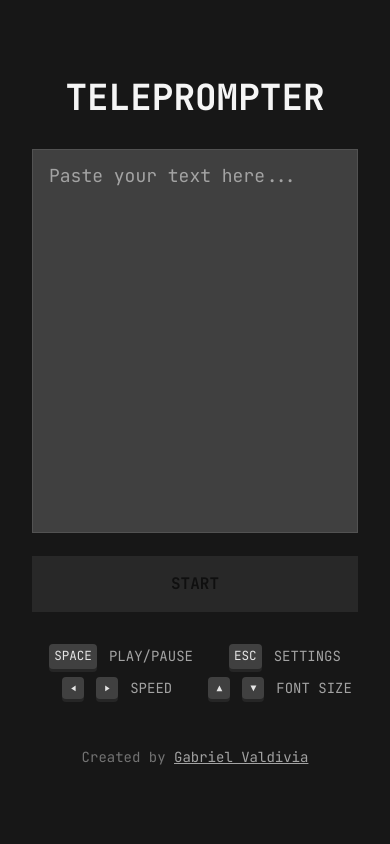
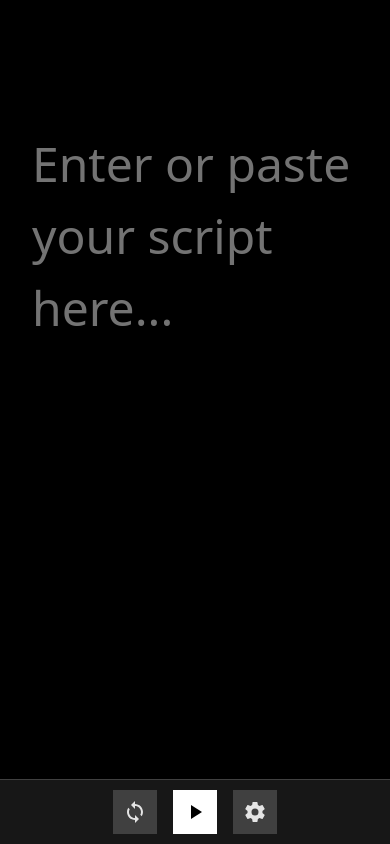
Before and after one commit to gabrielvaldivia/teleprompter, a React (Vite) app: page / in a window 390 px wide. Built offline with nearby package versions, Linux system fonts and the light colour scheme.

Commit message:
Refactor Teleprompter component by removing unused state and updating key controls for play/pause functionality. Improve layout responsiveness and enhance textarea for script input.

```diff
--- a/src/Teleprompter.tsx
+++ b/src/Teleprompter.tsx
@@ -43,7 +43,6 @@ const VOICE_MAX_ADVANCE_PER_RESULT = 20;
 
 export default function Teleprompter() {
   const [content, setContent] = useState("");
-  const [textInput, setTextInput] = useState("");
   const [isPlaying, setIsPlaying] = useState(false);
   const [speed, setSpeed] = useState(50);
   const [fontSize, setFontSize] = useState(48);
@@ -360,7 +359,7 @@ export default function Teleprompter() {
 
   const handleKeyPress = useCallback(
     (e: KeyboardEvent) => {
-      if (e.code === "Space" && content) {
+      if (e.code === "Tab" && content) {
         e.preventDefault();
         togglePlay();
       } else if (e.code === "Escape") {
@@ -388,100 +387,6 @@ export default function Teleprompter() {
       window.removeEventListener("keydown", handleKeyPress as EventListener);
   }, [handleKeyPress]);
 
-  const loadContent = () => {
-    if (textInput.trim()) {
-      setContent(textInput);
-      spokenCountRef.current = 0;
-      setSpokenWordCount(0);
-      setShowSettings(false);
-    }
-  };
-
-  if (!content) {
-    return (
-      <div className="flex justify-center items-center p-8 min-h-screen bg-neutral-900">
-        <div className="w-full max-w-4xl">
-          <h1 className="mb-8 text-4xl font-bold text-center text-neutral-100">
-            TELEPROMPTER
-          </h1>
-
-          <textarea
-            value={textInput}
-            onChange={(e) => setTextInput(e.target.value)}
-            placeholder="Paste your text here..."
-            className="px-4 py-3 w-full h-96 text-lg border resize-none bg-neutral-700 text-neutral-100 placeholder-neutral-400 border-neutral-600 focus:outline-none focus:border-neutral-400"
-          />
-
-          <button
-            onClick={loadContent}
-            disabled={!textInput.trim()}
-            className="py-4 mt-4 w-full font-bold text-black bg-white disabled:opacity-30 disabled:bg-neutral-600 hover:bg-neutral-100"
-          >
-            START
-          </button>
-
-          <div className="mt-8 text-sm text-center text-neutral-400">
-            <p className="flex flex-wrap gap-y-2 gap-x-3 justify-center items-center">
-              <span className="keycap">SPACE</span>
-              <span> PLAY/PAUSE </span>
-              <span className="ml-6 keycap">ESC</span>
-              <span> SETTINGS </span>
-              <span className="ml-6 keycap keycap--arrow" aria-label="Left">
-                <svg
-                  viewBox="0 0 12 12"
-                  className="keycap-arrow-svg"
-                  fill="currentColor"
-                >
-                  <polygon points="9,2 9,10 3,6" />
-                </svg>
-              </span>
-              <span className="keycap keycap--arrow" aria-label="Right">
-                <svg
-                  viewBox="0 0 12 12"
-                  className="keycap-arrow-svg"
-                  fill="currentColor"
-                >
-                  <polygon points="3,2 3,10 9,6" />
-                </svg>
-              </span>
-              <span> SPEED </span>
-              <span className="ml-6 keycap keycap--arrow" aria-label="Up">
-                <svg
-                  viewBox="0 0 12 12"
-                  className="keycap-arrow-svg"
-                  fill="currentColor"
-                >
-                  <polygon points="6,2 2,10 10,10" />
-                </svg>
-              </span>
-              <span className="keycap keycap--arrow" aria-label="Down">
-                <svg
-                  viewBox="0 0 12 12"
-                  className="keycap-arrow-svg"
-                  fill="currentColor"
-                >
-                  <polygon points="6,10 2,2 10,2" />
-                </svg>
-              </span>
-              <span> FONT SIZE</span>
-            </p>
-          </div>
-          <p className="mt-12 text-sm text-center text-neutral-500">
-            Created by{" "}
-            <a
-              href="https://gabrielvaldivia.com"
-              target="_blank"
-              rel="noopener noreferrer"
-              className="underline text-neutral-400 hover:text-neutral-300"
-            >
-              Gabriel Valdivia
-            </a>
-          </p>
-        </div>
-      </div>
-    );
-  }
-
   return (
     <div className="overflow-hidden relative min-h-screen bg-black">
       {showSettings && (
@@ -500,11 +405,11 @@ export default function Teleprompter() {
             <div className="px-8 py-8 mx-auto space-y-6 max-w-4xl">
               <div className="space-y-6">
                 {VOICE_SUPPORTED && (
-                  <div className="flex gap-6 justify-between items-center">
+                  <div className="flex flex-col gap-2 md:flex-row md:gap-6 md:justify-between md:items-center">
                     <label className="font-bold text-neutral-300 shrink-0">
                       MODE
                     </label>
-                    <span className="flex gap-2 items-center">
+                    <span className="flex w-full md:w-auto gap-2 items-center">
                       <button
                         type="button"
                         onClick={() => {
@@ -513,7 +418,7 @@ export default function Teleprompter() {
                           setSpokenWordCount(0);
                           setRecognizedTranscript("");
                         }}
-                        className={`px-4 py-2 text-sm font-bold ${mode === "auto" ? "bg-white text-black" : "bg-neutral-700 text-neutral-300 hover:bg-neutral-600"}`}
+                        className={`flex-1 md:flex-initial px-4 py-2 text-sm font-bold ${mode === "auto" ? "bg-white text-black" : "bg-neutral-700 text-neutral-300 hover:bg-neutral-600"}`}
                       >
                         Auto
                       </button>
@@ -527,7 +432,7 @@ export default function Teleprompter() {
                           setRecognizedTranscript("");
                           setVoiceError(null);
                         }}
-                        className={`px-4 py-2 text-sm font-bold ${mode === "voice" ? "bg-white text-black" : "bg-neutral-700 text-neutral-300 hover:bg-neutral-600"}`}
+                        className={`flex-1 md:flex-initial px-4 py-2 text-sm font-bold ${mode === "voice" ? "bg-white text-black" : "bg-neutral-700 text-neutral-300 hover:bg-neutral-600"}`}
                       >
                         Voice
                       </button>
@@ -536,7 +441,7 @@ export default function Teleprompter() {
                 )}
 
                 {mode === "voice" && (
-                  <div className="flex gap-6 justify-between items-center">
+                  <div className="flex flex-col gap-2 md:flex-row md:gap-6 md:justify-between md:items-center">
                     <label
                       className="font-bold text-neutral-300 shrink-0"
                       htmlFor="show-recognized-speech"
@@ -558,12 +463,12 @@ export default function Teleprompter() {
                   </div>
                 )}
 
-                <div className="flex gap-6 justify-between items-center">
+                <div className="flex flex-col gap-2 md:flex-row md:gap-6 md:justify-between md:items-center">
                   <label className="w-32 font-bold text-neutral-300 shrink-0">
                     SPEED
                   </label>
                   <div
-                    className="flex flex-1 items-center min-w-0 max-w-xs"
+                    className="flex flex-row-reverse md:flex-row w-full md:flex-1 md:min-w-0 md:max-w-xs items-center"
                     style={{ gap: 10 }}
                   >
                     <span className="w-14 tabular-nums text-right text-neutral-300 shrink-0">
@@ -581,12 +486,12 @@ export default function Teleprompter() {
                   </div>
                 </div>
 
-                <div className="flex gap-6 justify-between items-center">
+                <div className="flex flex-col gap-2 md:flex-row md:gap-6 md:justify-between md:items-center">
                   <label className="w-32 font-bold text-neutral-300 shrink-0">
                     FONT SIZE
                   </label>
                   <div
-                    className="flex flex-1 items-center min-w-0 max-w-xs"
+                    className="flex flex-row-reverse md:flex-row w-full md:flex-1 md:min-w-0 md:max-w-xs items-center"
                     style={{ gap: 10 }}
                   >
                     <span className="w-14 tabular-nums text-right text-neutral-300 shrink-0">
@@ -604,12 +509,12 @@ export default function Teleprompter() {
                   </div>
                 </div>
 
-                <div className="flex gap-6 justify-between items-center">
+                <div className="flex flex-col gap-2 md:flex-row md:gap-6 md:justify-between md:items-center">
                   <label className="w-32 font-bold text-neutral-300 shrink-0">
                     LINE HEIGHT
                   </label>
                   <div
-                    className="flex flex-1 items-center min-w-0 max-w-xs"
+                    className="flex flex-row-reverse md:flex-row w-full md:flex-1 md:min-w-0 md:max-w-xs items-center"
                     style={{ gap: 10 }}
                   >
                     <span className="w-14 tabular-nums text-right text-neutral-300 shrink-0">
@@ -629,21 +534,11 @@ export default function Teleprompter() {
                 </div>
               </div>
 
-              <button
-                onClick={() => {
-                  setContent("");
-                  setTextInput("");
-                  setShowSettings(false);
-                }}
-                className="px-6 py-2 mt-4 font-bold bg-neutral-700 text-neutral-200 hover:bg-neutral-600"
-              >
-                NEW TEXT
-              </button>
             </div>
           </div>
           <div className="px-8 py-6 text-sm text-center shrink-0 text-neutral-400">
-            <p className="flex flex-wrap gap-y-2 gap-x-3 justify-center items-center">
-              <span className="keycap">SPACE</span>
+            <p className="hidden md:flex flex-wrap gap-y-2 gap-x-3 justify-center items-center">
+              <span className="keycap">TAB</span>
               <span> PLAY/PAUSE </span>
               <span className="ml-6 keycap">ESC</span>
               <span> SETTINGS </span>
@@ -725,9 +620,9 @@ export default function Teleprompter() {
             </div>
           </div>
         )}
-        <div className="relative px-8 py-9 border-t bg-neutral-900 border-neutral-700">
-          <div className="flex justify-between items-center">
-            <div className="flex gap-8 w-52 font-mono text-lg tabular-nums shrink-0 text-neutral-400">
+        <div className="relative p-2.5 md:p-5 border-t bg-neutral-900 border-neutral-700">
+          <div className="flex justify-center md:justify-between items-center">
+            <div className="hidden md:flex gap-8 w-52 font-mono text-lg tabular-nums shrink-0 text-neutral-400">
               <span className="flex gap-1.5 items-center w-[4.5rem]">
                 <Rabbit
                   className="shrink-0 text-neutral-500"
@@ -746,10 +641,10 @@ export default function Teleprompter() {
               </span>
             </div>
 
-            <div className="flex absolute top-1/2 left-1/2 gap-4 items-center -translate-x-1/2 -translate-y-1/2">
+            <div className="flex gap-4 items-center md:absolute md:top-1/2 md:left-1/2 md:-translate-x-1/2 md:-translate-y-1/2">
               <button
                 onClick={reset}
-                className="flex justify-center items-center w-16 h-16 text-xl font-bold bg-neutral-700 text-neutral-200 hover:bg-neutral-600"
+                className="flex justify-center items-center w-[44px] h-[44px] text-xl font-bold bg-neutral-700 text-neutral-200 hover:bg-neutral-600"
               >
                 <svg
                   width="24"
@@ -763,7 +658,7 @@ export default function Teleprompter() {
 
               <button
                 onClick={togglePlay}
-                className="flex justify-center items-center w-16 h-16 text-xl font-bold text-black bg-white hover:bg-neutral-200"
+                className="flex justify-center items-center w-[44px] h-[44px] text-xl font-bold text-black bg-white hover:bg-neutral-200"
               >
                 {isPlaying ? (
                   <svg
@@ -788,8 +683,8 @@ export default function Teleprompter() {
 
               <button
                 onClick={() => setShowSettings(!showSettings)}
-                className="flex justify-center items-center w-16 h-16 text-xl font-bold bg-neutral-700 text-neutral-200 hover:bg-neutral-600"
-              >
+className="flex justify-center items-center w-[44px] h-[44px] text-xl font-bold bg-neutral-700 text-neutral-200 hover:bg-neutral-600"
+                >
                 <svg
                   width="24"
                   height="24"
@@ -801,7 +696,7 @@ export default function Teleprompter() {
               </button>
             </div>
 
-            <div className="flex justify-end w-52 font-mono text-lg tabular-nums shrink-0 text-neutral-400">
+            <div className="hidden md:flex justify-end w-52 font-mono text-lg tabular-nums shrink-0 text-neutral-400">
               {formatTime(elapsedTime)}
             </div>
           </div>
@@ -812,17 +707,16 @@ export default function Teleprompter() {
         ref={scrollRef}
         className="overflow-y-scroll pb-32 h-screen scrollbar-hide"
       >
-        <div className="px-8 pt-32 mx-auto max-w-4xl">
-          <div
-            className="font-sans whitespace-pre-wrap text-neutral-100"
-            style={{
-              fontSize: `${fontSize}px`,
-              lineHeight: lineHeight,
-            }}
-          >
-            {mode === "voice" && sentences.length > 0 ? (
-              <>
-                {sentences.map((sentence, si) => {
+        <div className="px-8 pt-32 pb-32 mx-auto max-w-4xl">
+          <div className="relative min-h-[50vh]">
+            {/* When playing: visible read-only script (voice = word spans + fading + scroll; auto = plain scroll). When paused: invisible ruler for layout. */}
+            <div
+              className={`font-sans whitespace-pre-wrap text-neutral-100 ${!isPlaying ? "invisible pointer-events-none" : "select-none"}`}
+              style={{ fontSize: `${fontSize}px`, lineHeight }}
+              aria-hidden={!isPlaying}
+            >
+              {mode === "voice" && sentences.length > 0 ? (
+                sentences.map((sentence, si) => {
                   let globalIdx = 0;
                   for (let i = 0; i < si; i++)
                     globalIdx += sentences[i].words.length;
@@ -848,7 +742,11 @@ export default function Teleprompter() {
                                 ? nextUnreadWordRef
                                 : undefined
                             }
-                            style={{ opacity: g < spokenWordCount ? 0.2 : 1 }}
+                            style={
+                              isPlaying && mode === "voice" && g < spokenWordCount
+                                ? { opacity: 0.2 }
+                                : undefined
+                            }
                             aria-hidden
                           >
                             {token}
@@ -860,10 +758,24 @@ export default function Teleprompter() {
                       {separators[si] != null ? separators[si] : null}
                     </span>
                   );
-                })}
-              </>
-            ) : (
-              content
+                })
+              ) : (
+                content || "\u00A0"
+              )}
+            </div>
+            {!isPlaying && (
+              <textarea
+                value={content}
+                onChange={(e) => setContent(e.target.value)}
+                placeholder="Enter or paste your script here..."
+                className="absolute inset-0 w-full min-h-full resize-none border-0 bg-transparent font-sans whitespace-pre-wrap text-neutral-100 placeholder-neutral-500 focus:outline-none focus:ring-0 overflow-hidden"
+                style={{
+                  fontSize: `${fontSize}px`,
+                  lineHeight,
+                }}
+                spellCheck={true}
+                aria-label="Teleprompter script"
+              />
             )}
           </div>
           {mode === "voice" && content && (
```
